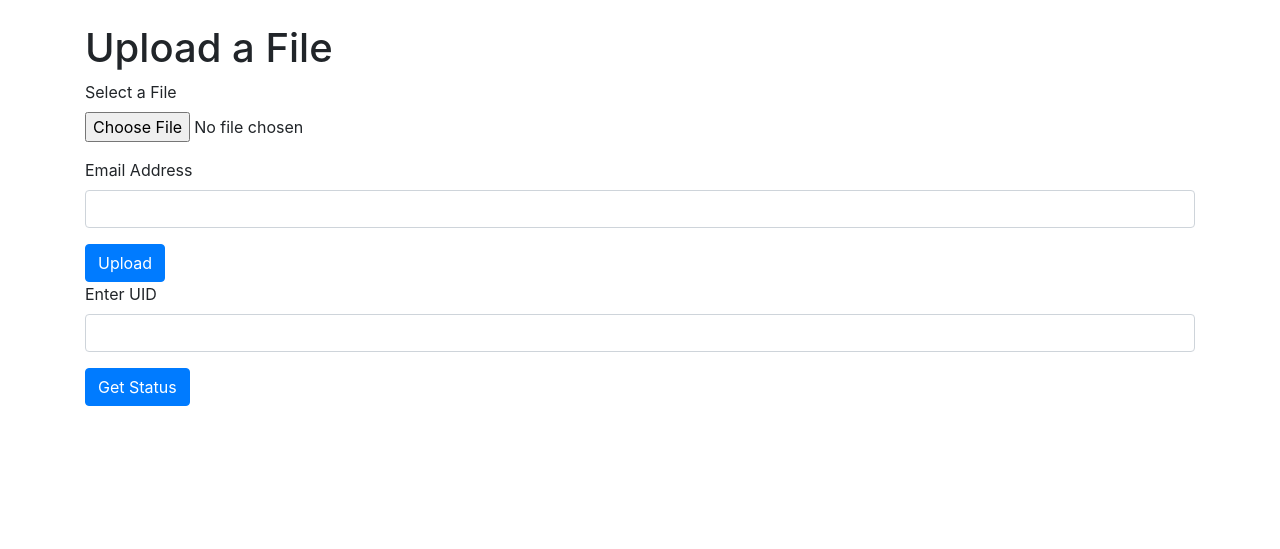
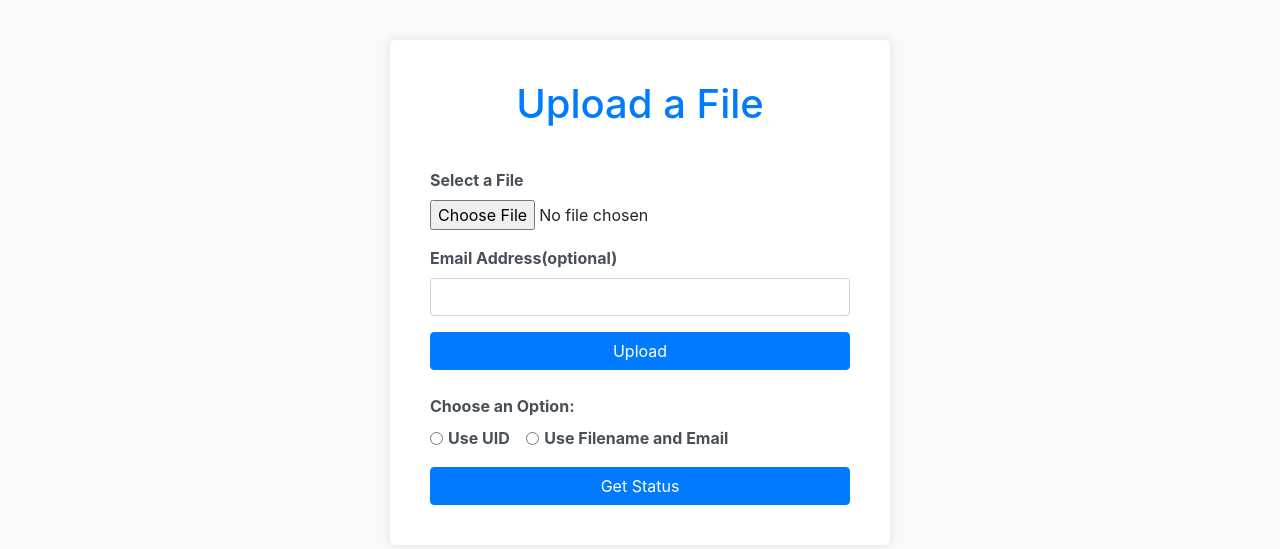
Before and after one commit to Scaleup-Excellenteam/final-exercise-yehudaheller, a Flask app: page / in a window 1280 px wide. Shown: the top 549 px of the page. Run offline with Flask 3, Linux system fonts and the light colour scheme; some libraries are stand-ins or nearby versions.

Commit message:
allow status by email&filename and fix bugs
allow find status by uid OR email and file name
bugs - when uid/email & filename invalid its go to status route with render theindex with errors
the bug was - after the error apear, i cant find again more status , because we in status route with html view of index html,
so i do redirect to index route (its the upload) with error sended from status route ,

```diff
--- a/app.py
+++ b/app.py
@@ -1,7 +1,7 @@
 import json
 import re
 
-from flask import Flask, request, render_template, jsonify
+from flask import Flask, request, render_template, jsonify, redirect, url_for
 import os
 from datetime import datetime
 import uuid
@@ -28,6 +28,8 @@ if not os.path.exists(folder_name):
 
 @app.route('/', methods=['GET', 'POST'])
 def index():
+    error = request.args.get('error')
+
     if request.method == 'POST':
         # Check if a file was submitted
         if 'file' not in request.files:
@@ -54,7 +56,7 @@ def index():
 
             return render_template('index.html', message='File uploaded successfully. ', uid=uid_for_user)
 
-    return render_template('index.html')
+    return render_template('index.html', error=error)
 
 
 def allowed_file(filename):
@@ -161,14 +163,35 @@ def find_file_by_uid(uid):
 def status():
     if request.method == 'POST':
         uid = request.form.get('uid')
+        email = request.form.get('email')
+        filename = request.form.get('filename')
+
         if uid:
             try:
                 file_details = get_file_details(uid)
                 return render_template('status.html', data=file_details)
             except UIDNotFoundException:
-                return render_template('index.html', error='UID not found'), 404
+                return redirect(url_for('index', error='UID not found'))
+        elif email and filename:
+            try:
+                uid = get_uid_by_email_and_filename(email, filename)
+                file_details = get_file_details(uid)
+                return render_template('status.html', data=file_details)
+            except UIDNotFoundException:
+                return redirect(url_for('index', error='No matching record found'))
+        else:
+            return redirect(url_for('index', error='UID or Email and Filename not provided'))
+    else:
+        return render_template('index.html')
 
-        return render_template('index.html', error='UID not provided'), 404
+
+def get_uid_by_email_and_filename(email, filename):
+    user = session.query(User).filter_by(email=email).first()
+    if user:
+        upload = session.query(Upload).filter_by(user_id=user.id, filename=filename).first()
+        if upload:
+            return upload.uid
+    raise UIDNotFoundException("UID not found")
 
 
 def save_to_database(email, uid_for_user, filename):
--- a/templates/index.html
+++ b/templates/index.html
@@ -2,10 +2,59 @@
 <html>
 <head>
     <title>File Upload</title>
-    <link rel="stylesheet" href="https://maxcdn.bootstrapcdn.com/bootstrap/4.0.0/css/bootstrap.min.css">
+    <link rel="stylesheet" href="https://stackpath.bootstrapcdn.com/bootstrap/4.3.1/css/bootstrap.min.css">
     <style>
-        .copy-button {
-            margin-top: 10px;
+        body {
+            background-color: #f8f9fa;
+            padding-top: 40px;
+        }
+
+        .container {
+            max-width: 500px;
+            background-color: #ffffff;
+            border-radius: 5px;
+            box-shadow: 0px 0px 10px rgba(0, 0, 0, 0.1);
+            padding: 40px;
+            margin: 0 auto;
+        }
+
+        h1 {
+            text-align: center;
+            margin-bottom: 40px;
+            color: #007bff;
+        }
+
+        .form-group label {
+            font-weight: bold;
+            color: #495057;
+        }
+
+        .btn-primary {
+            background-color: #007bff;
+            border-color: #007bff;
+        }
+
+        .btn-primary:hover {
+            background-color: #0069d9;
+            border-color: #0062cc;
+        }
+
+        .alert {
+            margin-top: 20px;
+            padding: 10px;
+            border-radius: 5px;
+        }
+
+        .alert-danger {
+            background-color: #f8d7da;
+            color: #721c24;
+            border-color: #f5c6cb;
+        }
+
+        .alert-success {
+            background-color: #d4edda;
+            color: #155724;
+            border-color: #c3e6cb;
         }
     </style>
     <script>
@@ -14,41 +63,76 @@
             uidInput.select();
             document.execCommand("copy");
         }
+
+        function handleOptionChange() {
+            var uidForm = document.getElementById("uidForm");
+            var fileEmailForm = document.getElementById("fileEmailForm");
+
+            var optionUid = document.getElementById("optionUid");
+            var optionFilenameEmail = document.getElementById("optionFilenameEmail");
+
+            if (optionUid.checked) {
+                uidForm.style.display = "block";
+                fileEmailForm.style.display = "none";
+            } else if (optionFilenameEmail.checked) {
+                uidForm.style.display = "none";
+                fileEmailForm.style.display = "block";
+            }
+        }
     </script>
 </head>
 <body>
     <div class="container">
-        <h1 class="mt-4">Upload a File</h1>
+        <h1>Upload a File</h1>
         <form method="POST" enctype="multipart/form-data" action="/">
             <div class="form-group">
                 <label for="fileInput">Select a File</label>
                 <input type="file" class="form-control-file" id="fileInput" name="file">
             </div>
-            <!-- Add Email Address field -->
             <div class="form-group">
-                <label for="emailInput">Email Address</label>
+                <label for="emailInput">Email Address(optional)</label>
                 <input type="email" class="form-control" id="emailInput" name="email">
             </div>
-            <button type="submit" class="btn btn-primary">Upload</button>
+            <button type="submit" class="btn btn-primary btn-block">Upload</button>
         </form>
         {% if message %}
-            <p>{{ message }}</p>
-            <p>Your uid is:</p>
-            <div>
-                <input type="text" class="form-control" id="uidInput" name="uid" value="{{ uid }}" readonly>
-                <button class="btn btn-secondary copy-button" onclick="copyUid()">Copy UID</button>
+            <div class="alert alert-success mt-4">
+                <p>{{ message }}</p>
+                <p>Your UID is:</p>
+                <div class="input-group">
+                    <input type="text" class="form-control" id="uidInput" name="uid" value="{{ uid }}" readonly>
+                    <div class="input-group-append">
+                        <button class="btn btn-primary" onclick="copyUid()">Copy</button>
+                    </div>
+                </div>
             </div>
         {% endif %}
+        <form method="POST" action="{{ url_for('status') }}">
+            <div class="form-group mt-4">
+                <label>Choose an Option:</label><br>
+                <div class="form-check form-check-inline">
+                    <input type="radio" class="form-check-input" id="optionUid" name="option" value="uid" onchange="handleOptionChange()">
+                    <label class="form-check-label" for="optionUid">Use UID</label>
+                </div>
+                <div class="form-check form-check-inline">
+                    <input type="radio" class="form-check-input" id="optionFilenameEmail" name="option" value="filename_email" onchange="handleOptionChange()">
+                    <label class="form-check-label" for="optionFilenameEmail">Use Filename and Email</label>
+                </div>
+            </div>
 
-        <!-- Add UID status form -->
-        <form method="POST" action="{{ url_for('status') }}">
-            <div class="form-group">
+            <div class="form-group" id="uidForm" style="display: none;">
                 <label for="uidInput">Enter UID</label>
-                <input type="text" class="form-control" id="uidInput" name="uid">
+                <input type="text" class="form-control" id="uidInputStatus" name="uid">
             </div>
-            <div id="uidError" class="alert alert-danger mt-2" style="display: none;"></div>
 
-            <button type="submit" class="btn btn-primary">Get Status</button>
+            <div class="form-group" id="fileEmailForm" style="display: none;">
+                <label for="filenameInput">Filename</label>
+                <input type="text" class="form-control" id="filenameInput" name="filename">
+                <label for="statusEmailInput">Email Address</label>
+                <input type="email" class="form-control" id="statusEmailInput" name="email">
+            </div>
+
+            <button type="submit" class="btn btn-primary btn-block">Get Status</button>
         </form>
 
         {% if error %}
@@ -57,8 +141,7 @@
             </div>
         {% endif %}
     </div>
-    <script src="https://code.jquery.com/jquery-3.2.1.slim.min.js"></script>
-    <script src="https://cdnjs.cloudflare.com/ajax/libs/popper.js/1.12.9/umd/popper.min.js"></script>
-    <script src="https://maxcdn.bootstrapcdn.com/bootstrap/4.0.0/js/bootstrap.min.js"></script>
+    <script src="https://code.jquery.com/jquery-3.4.1.slim.min.js"></script>
+    <script src="https://stackpath.bootstrapcdn.com/bootstrap/4.3.1/js/bootstrap.min.js"></script>
 </body>
 </html>
```
Also changed, not shown: templates/status.html (+50 -5 lines).
